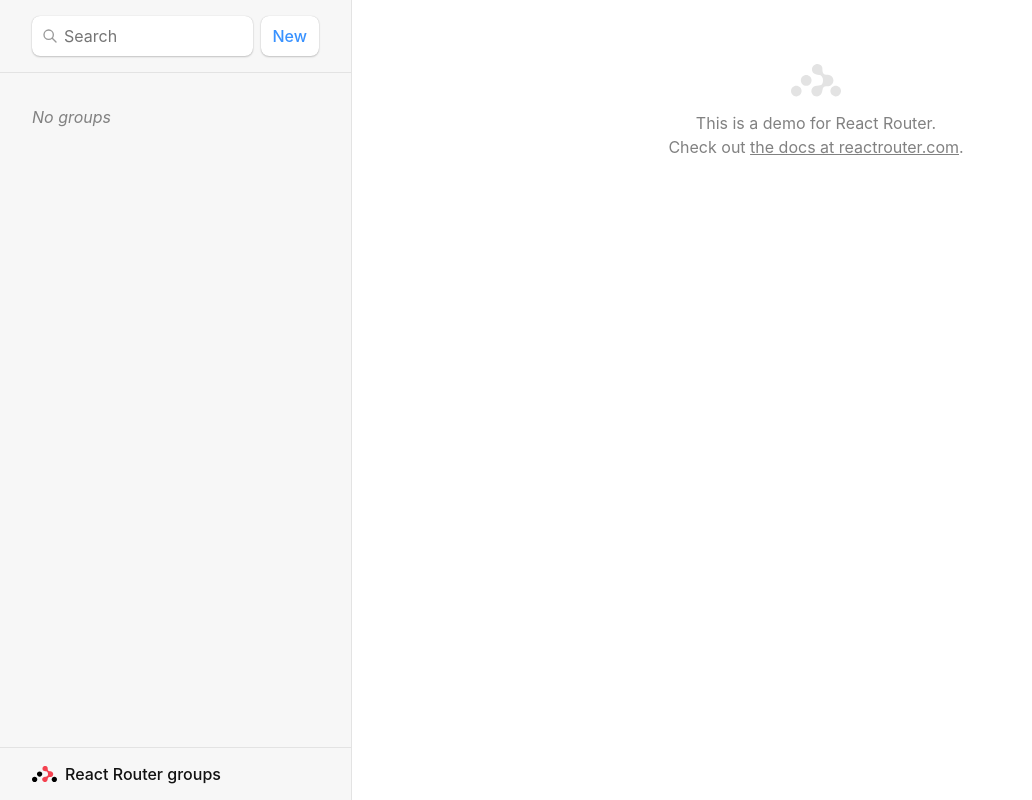
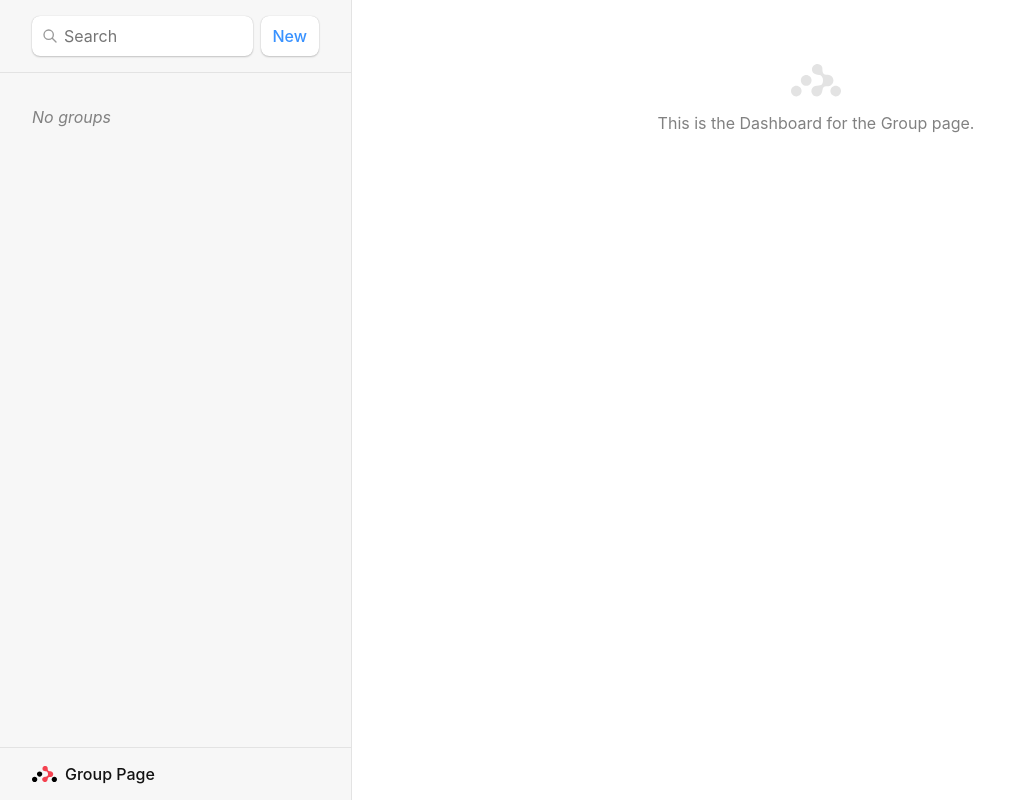
Before and after one commit to svet02-ai/MicroProyecto2, a React (Vite) app in the folder club-videojogos/: page / in a window 1280 px wide. Shown: the whole page, without its empty margins (0-1032 px from the left). Built offline with nearby package versions, Linux system fonts and the light colour scheme.

Commit message:
firebase fix again

```diff
--- a/club-videojogos/package.json
+++ b/club-videojogos/package.json
@@ -10,6 +10,7 @@
     "preview": "vite preview"
   },
   "dependencies": {
+    "firebase-tools": "^13.4.1",
     "localforage": "^1.10.0",
     "match-sorter": "^6.3.4",
     "react": "^18.2.0",
--- a/club-videojogos/src/routes/index.jsx
+++ b/club-videojogos/src/routes/index.jsx
@@ -1,13 +1,7 @@
 export default function Index() {
     return (
       <p id="zero-state">
-        This is a demo for React Router.
-        <br />
-        Check out{" "}
-        <a href="https://reactrouter.com">
-          the docs at reactrouter.com
-        </a>
-        .
+        This is the Dashboard for the Group page.
       </p>
     );
   }
--- a/club-videojogos/src/routes/root.jsx
+++ b/club-videojogos/src/routes/root.jsx
@@ -46,7 +46,7 @@
     return (
       <>
         <div id="sidebar">
-          <h1>React Router groups</h1>
+          <h1>Group Page</h1>
           <div>
             <Form id="search-form" role="search">
               <input
```
Also changed, not shown: 6 other files (tests, documents, lock files or other folders).
